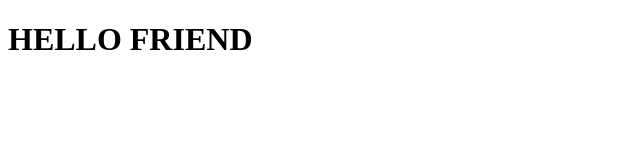
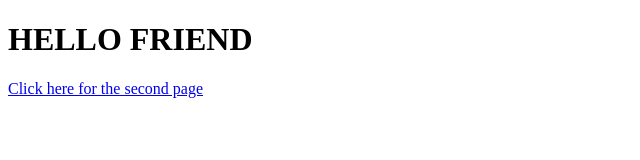
Before and after one commit to karan9091/First1, a plain HTML site: page index.html in a window 1280 px wide. Shown: the whole page, without its empty margins (0-640 px from the left). Drawn offline with Linux system fonts and the light colour scheme.

Commit message:
Add files via upload
click link

```diff
--- a/index.html
+++ b/index.html
@@ -5,5 +5,7 @@
 	</head>
 	<body>
 		<h1>HELLO FRIEND</h1>
+
+		<a href="second.html">Click here for the second page</a>
 	</body>
 	</html>
```
